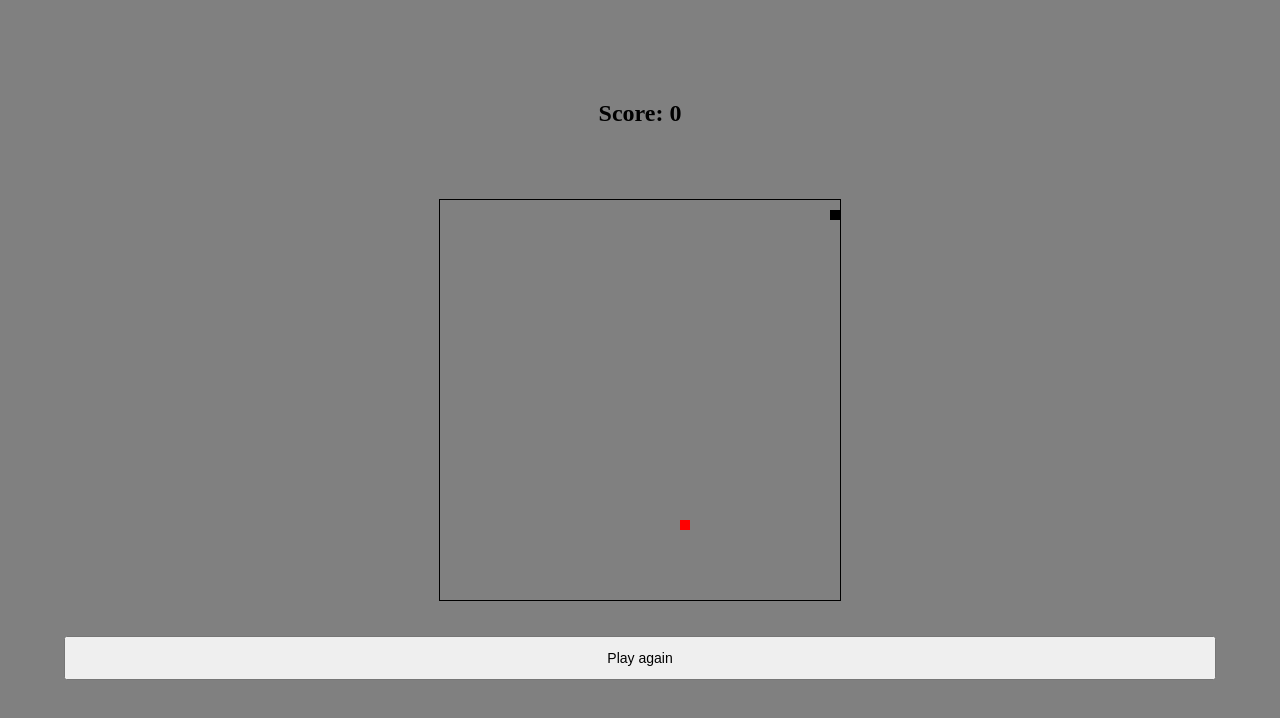
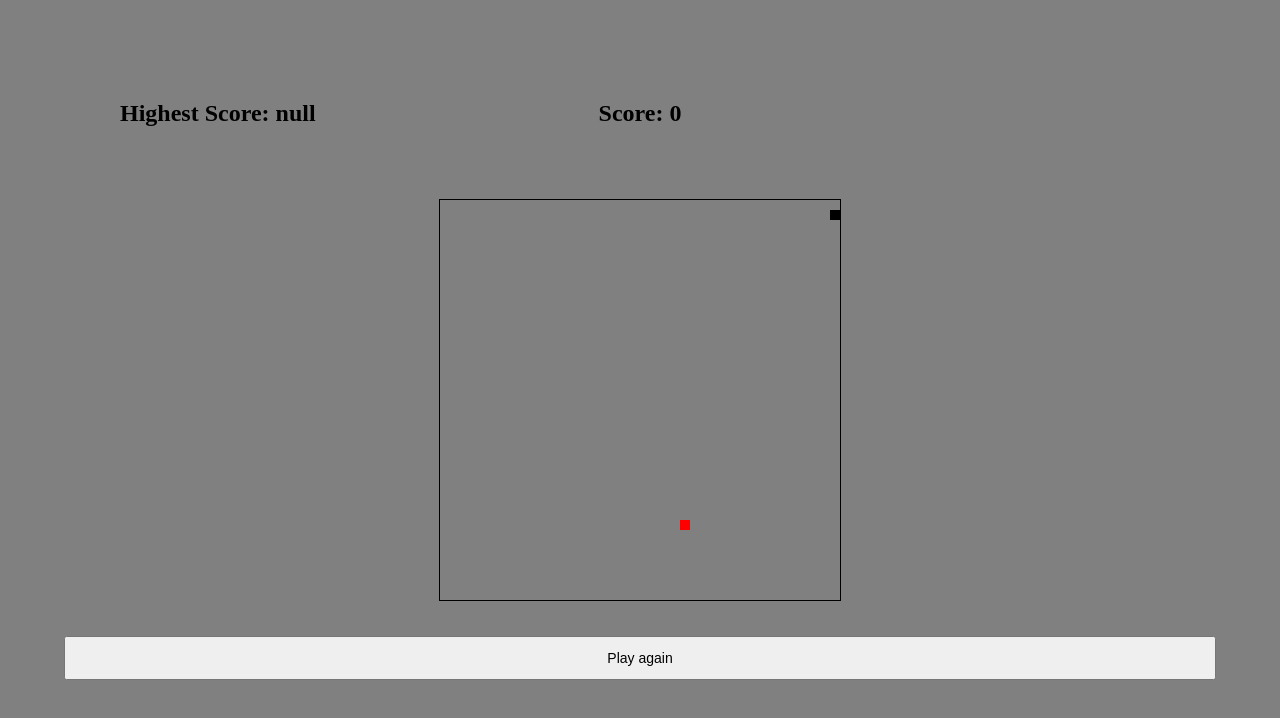
Before and after one commit to Jericho12378/SnakeGame, a plain HTML site: page index.html in a window 1280 px wide. Drawn offline with Linux system fonts and the light colour scheme.

Commit message:
Added a Highest Score

```diff
--- a/app.js
+++ b/app.js
@@ -6,6 +6,8 @@ let snakeDirection = "right";
 let gameOver = false;
 let score = 0
 let gameScore = document.getElementById("score");
+let highestScore = document.getElementById("highestScore")
+let previousScore = localStorage.getItem("score")
 let snake = [
     {x:10, y:10},
     {x:0, y:0},
@@ -15,9 +17,11 @@ let food = {
     x:240,
     y:320
 }
+
 setInterval(update, 100)
+highestScore.innerHTML += previousScore
+function update() {
 
-function update() {
   if (gameOver) return;
     let snakeHead = snake[0]
 
@@ -45,7 +49,12 @@ function update() {
     }
   if(snakeHead.x === food.x && snakeHead.y === food.y){
     score++
-    console.log(score)
+    let topScore
+    if(previousScore <= score){
+      topScore = score
+      localStorage.setItem("score", topScore)
+    }
+
     food = {
         x: Math.floor(Math.random() * 400 / 10) * 10,
         y: Math.floor(Math.random() * 400 / 10) * 10
@@ -68,6 +77,7 @@ function update() {
  context.fillStyle = "red"
  context.fillRect(food.x,food.y,10,10)
  gameScore.innerHTML = "Score: " + score
+
 }
 
 
--- a/index.html
+++ b/index.html
@@ -11,6 +11,7 @@
 <body>
     <div class="container">
         <h2 id="score"></h2>
+        <h2 id ="highestScore">Highest Score: </h2>
         <canvas id="game-canvas" width="400" height="400"></canvas>
         <div class="button__wrapper">
             <button class="play" id="play__button" onclick="play()"
--- a/styel.css
+++ b/styel.css
@@ -17,7 +17,11 @@
 #score{
     position: absolute;
     top: 100px;
-
+}
+#highestScore{
+    position: absolute;
+    top: 100px;
+    left: 120px;
 }
 button{
     padding: 12px;
```
